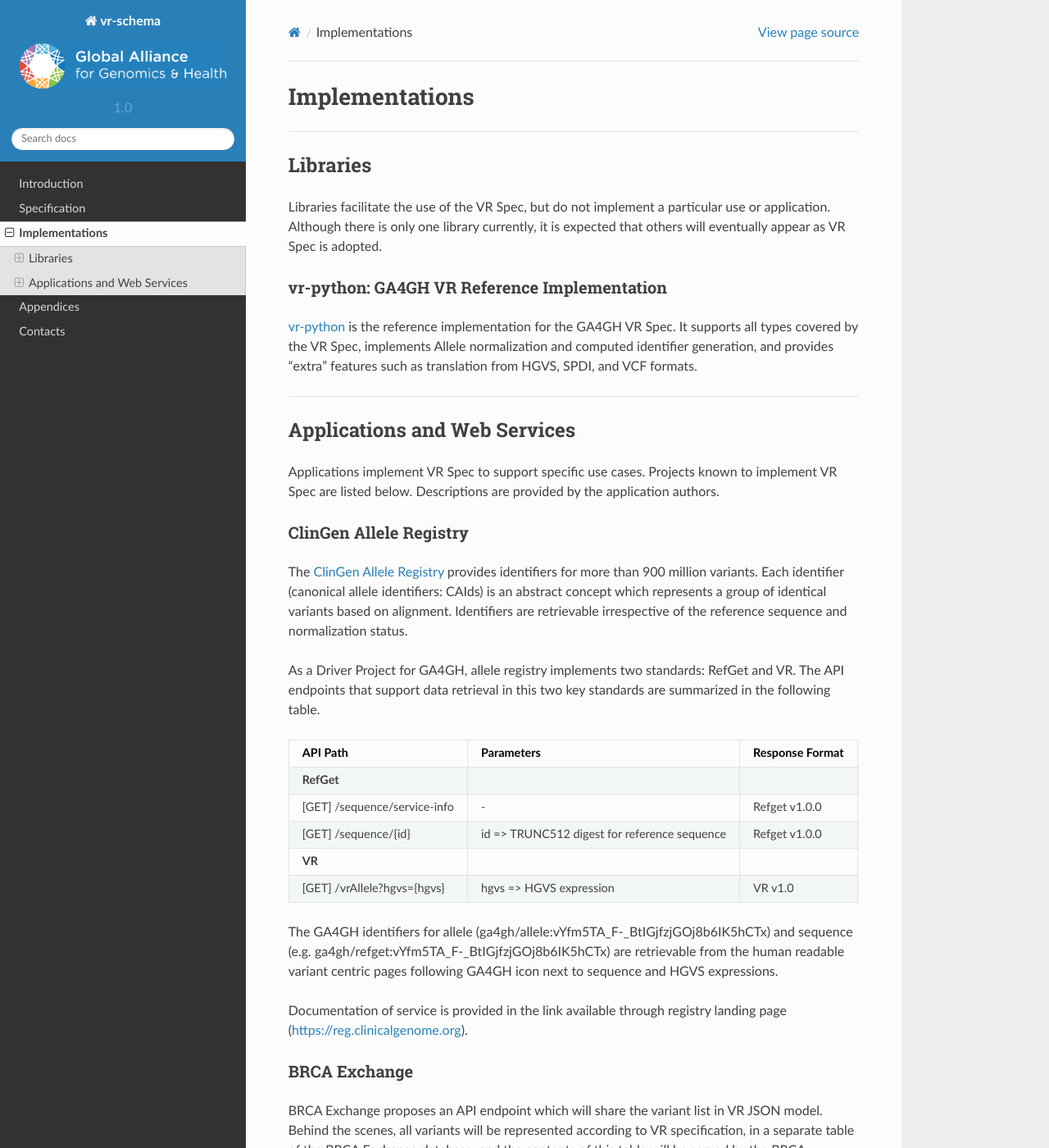
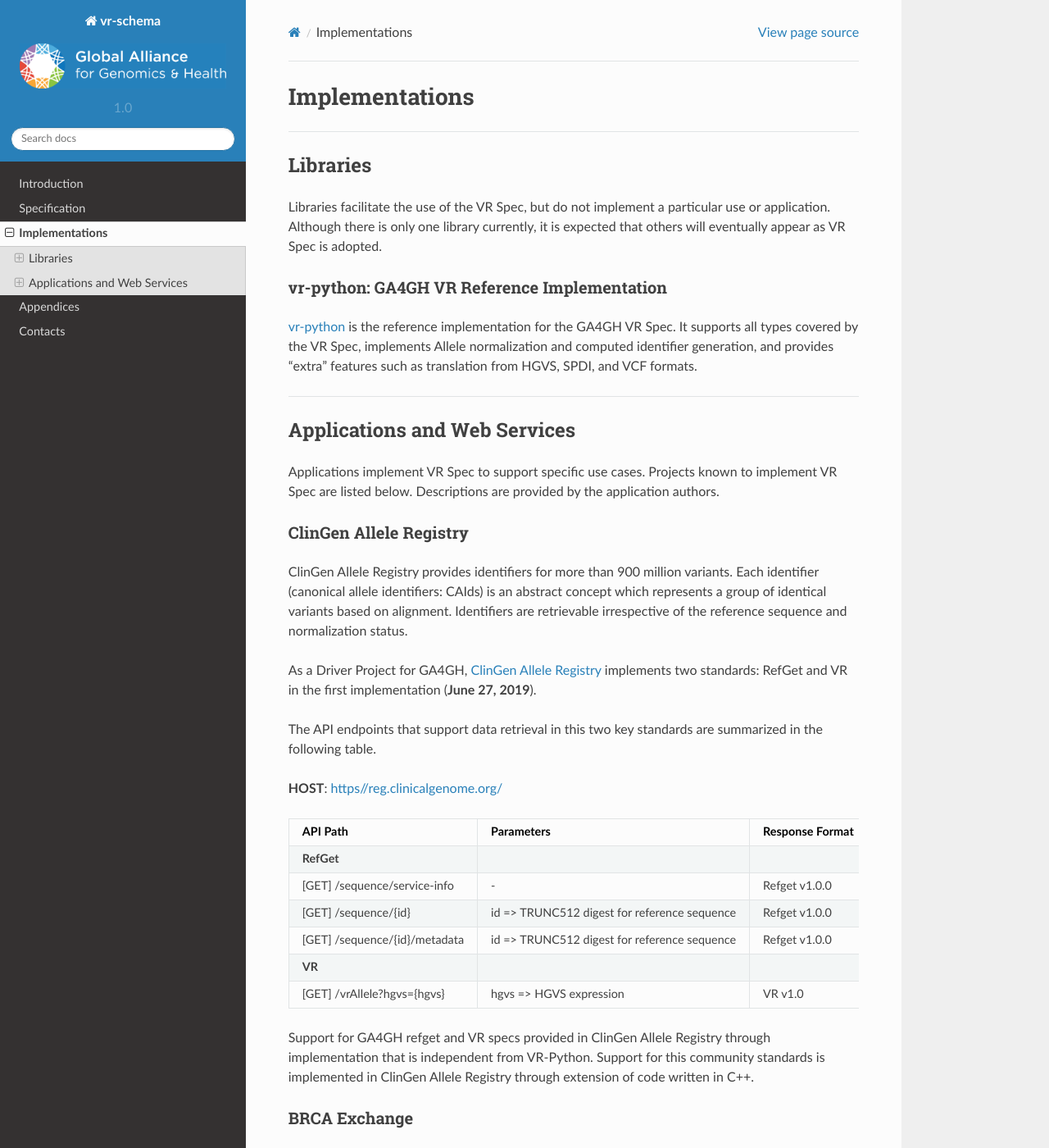
Before and after one commit to ga4gh/vrs, a Sphinx documentation site: the page built from docs/source/implementations.rst, in a window 1280 px wide and 1400 px high. Shown: the whole window at 82% size. Built offline with Sphinx 7.4.7 and the Read the Docs theme 2.0.0, drawn with Linux system fonts in a browser that asks for light colours.

Commit message:
changes from ronakypatel/vr-spec commit ee9492

```diff
--- a/docs/source/implementations.rst
+++ b/docs/source/implementations.rst
@@ -38,37 +38,26 @@ provided by the application authors.
 ClinGen Allele Registry
 #######################
 
-The `ClinGen Allele Registry <https//reg.clinicalgenome.org/>`__
-provides identifiers for more than 900 million variants. Each
-identifier (canonical allele identifiers: CAIds) is an abstract
-concept which represents a group of identical variants based on
-alignment. Identifiers are retrievable irrespective of the reference
-sequence and normalization status.
+ClinGen Allele Registry provides identifiers for more than 900 million variants. Each identifier (canonical allele identifiers: CAIds) is an abstract concept which represents a group of identical variants based on alignment. Identifiers are retrievable irrespective of the reference sequence and normalization status.
 
-As a Driver Project for GA4GH, allele registry implements two
-standards: RefGet and VR. The API endpoints that support data
-retrieval in this two key standards are summarized in the following
-table.
+As a Driver Project for GA4GH, `ClinGen Allele Registry <https://reg.clinicalgenome.org>`__ implements two standards: RefGet and VR in the first implementation (**June 27, 2019**).
 
+The API endpoints that support data retrieval in this two key standards are summarized in the following table.
+
+**HOST**: `https//reg.clinicalgenome.org/ <https://reg.clinicalgenome.org>`__
 
 .. csv-table::
-   :header: API Path, Parameters, Response Format, Example
+   :header: API Path, Parameters, Response Format, Example,
    :align: left
 
    **RefGet**,,,
-   [GET] /sequence/service-info, \-, Refget v1.0.0, /sequence/service-info
-   [GET] /sequence/{id}, id => TRUNC512 digest for reference sequence, Refget v1.0.0, /sequence/vYfm5TA_F-_BtIGjfzjGOj8b6IK5hCTx
+   [GET] /sequence/service-info, \-, Refget v1.0.0, `/sequence/service-info <https://reg.clinicalgenome.org/sequence/service-info>`
+   [GET] /sequence/{id}, id => TRUNC512 digest for reference sequence, Refget v1.0.0, `/sequence/vYfm5TA_F-_BtIGjfzjGOj8b6IK5hCTx <https://reg.clinicalgenome.org/sequence/vYfm5TA_F-_BtIGjfzjGOj8b6IK5hCTx>`__
+   [GET] /sequence/{id}/metadata, id => TRUNC512 digest for reference sequence, Refget v1.0.0, `/sequence/vYfm5TA_F-_BtIGjfzjGOj8b6IK5hCTx/metadata <https://reg.clinicalgenome.org/sequence/vYfm5TA_F-_BtIGjfzjGOj8b6IK5hCTx/metadata>`__
    **VR**,,,
-   [GET] /vrAllele?hgvs={hgvs}, hgvs => HGVS expression, VR v1.0, /vrAllele?hgvs=NM_002496.3:c.64C>T
+   [GET] /vrAllele?hgvs={hgvs}, hgvs => HGVS expression, VR v1.0, `/vrAllele?hgvs=NC_000007.14:g.55181320A>T <https://reg.clinicalgenome.org/vrAllele?hgvs=NC_000007.14:g.55181320A%3ET>`__  `/vrAllele?hgvs=NC_000007.14:g.55181220del <https://reg.clinicalgenome.org/vrAllele?hgvs=NC_000007.14:g.55181220del>`__
 
-The GA4GH identifiers for allele
-(ga4gh/allele:vYfm5TA_F-_BtIGjfzjGOj8b6IK5hCTx) and sequence
-(e.g. ga4gh/refget:vYfm5TA_F-_BtIGjfzjGOj8b6IK5hCTx) are retrievable
-from the human readable variant centric pages following GA4GH icon
-next to sequence and HGVS expressions.
-
-Documentation of service is provided in the link available through
-registry landing page (https://reg.clinicalgenome.org).
+Support for GA4GH refget and VR specs provided in ClinGen Allele Registry through implementation that is independent from VR-Python. Support for this community standards is implemented in ClinGen Allele Registry through extension of code written in C++.
 
 
 
```
